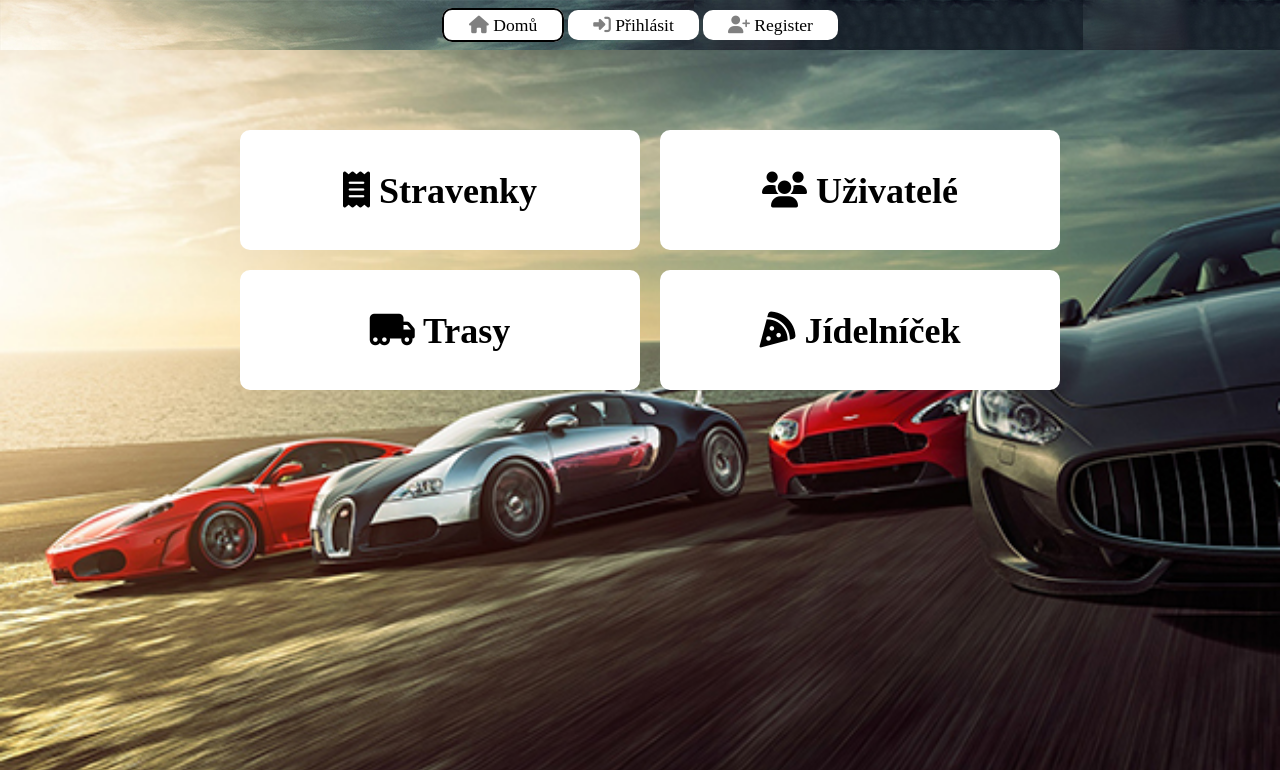
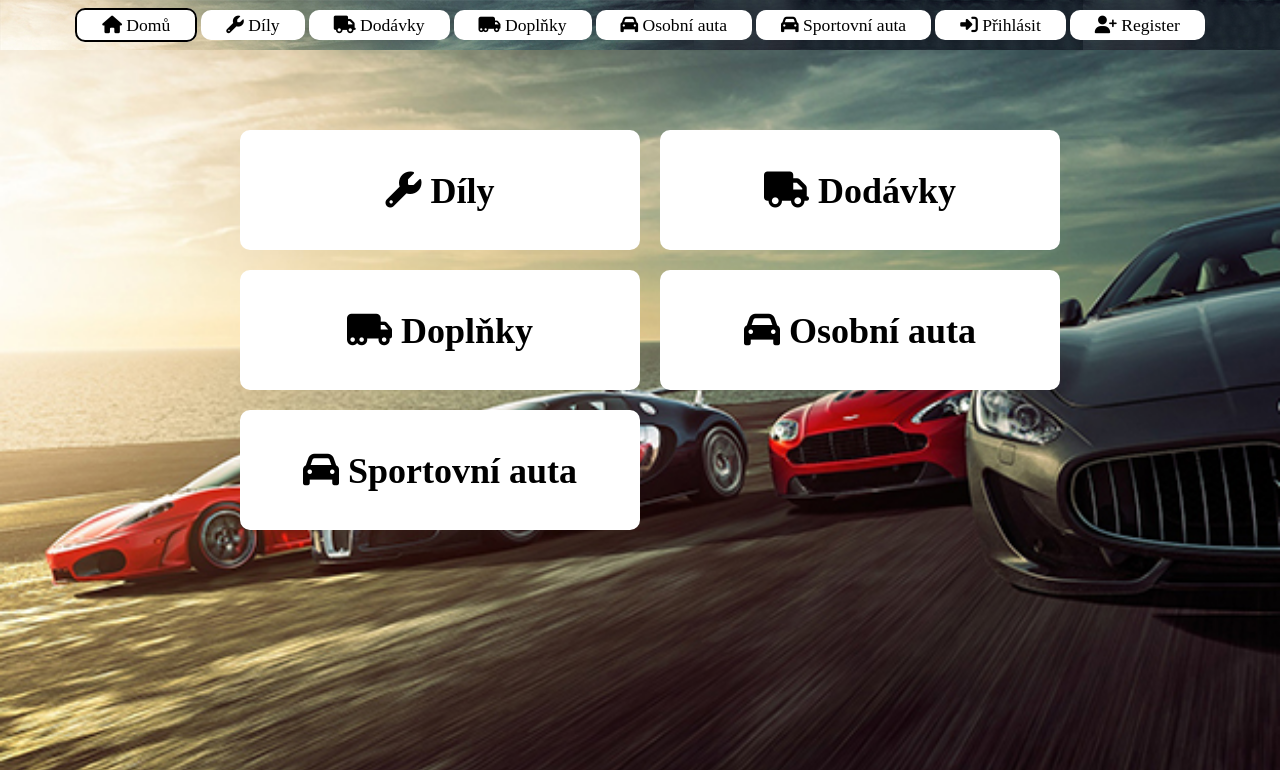
Before and after one commit to RadimHruska/HonzaKotlanProjekt, a PHP site: page /index.php in a window 1280 px wide. Shown: the top 770 px of the page. Run offline with PHP 8.4, Linux system fonts and the light colour scheme; some libraries are stand-ins or nearby versions.

Commit message:
prepair to add product pages

```diff
--- a/homeMenu.php
+++ b/homeMenu.php
@@ -2,17 +2,20 @@
     <div class="space"></div>
 <div class="menuContainer">
 
-<a class="nemuField" href="stravenky.php">
-   <div class="nemuFieldDiv"><h1> <i class="fa-solid fa-receipt" style="color: #000000;"></i> Stravenky</h1> </div> </a>
+<a class="nemuField" href="dil.php">
+   <div class="nemuFieldDiv"><h1><i class="fa-solid fa-wrench" style="color: #000000;"></i> Díly</h1> </div> </a>
 
 
-    <a class="nemuField" href="users.php">
-        <div class="nemuFieldDiv"><h1> <i class="fa-solid fa-users" style="color: #000000;"></i> Uživatelé</h1> </div> </a>
+    <a class="nemuField" href="dodavka.php">
+        <div class="nemuFieldDiv"><h1> <i class="fa-solid fa-truck" style="color: #000000;"></i> Dodávky</h1> </div> </a>
 
-        <a class="nemuField" href="#">
-            <div class="nemuFieldDiv"><h1> <i class="fa-solid fa-truck-moving" style="color: #000000;"></i> Trasy</h1> </div> </a>
+        <a class="nemuField" href="doplnek.php">
+            <div class="nemuFieldDiv"><h1> <i class="fa-solid fa-truck-moving" style="color: #000000;"></i> Doplňky</h1> </div> </a>
 
-            <a class="nemuField" href="#">
-                <div class="nemuFieldDiv"><h1> <i class="fa-solid fa-pizza-slice" style="color: #000000;"></i> Jídelníček</h1> </div> </a>
+            <a class="nemuField" href="osobni.php">
+                <div class="nemuFieldDiv"><h1> <i class="fa-solid fa-car" style="color: #000000;"></i> Osobní auta</h1> </div> </a>
+
+                <a class="nemuField" href="sportovni.php">
+                <div class="nemuFieldDiv"><h1> <i class="fa-solid fa-car" style="color: #000000;"></i> Sportovní auta</h1> </div> </a>
 </div>
 </div>
--- a/nav.php
+++ b/nav.php
@@ -9,13 +9,29 @@ if(!isset($_SESSION["loggedin"]) || $_SESSION["loggedin"] !== true){
 <ul>
 <li>
 <a href="index.php" <?php if ($thisPage=="Home")
-echo " id=\"currentpage\""; ?>><i class="fa-solid fa-house" style="color: gray;"></i> Domů</a>
+echo " id=\"currentpage\""; ?>><i class="fa-solid fa-house" style="#000000;"></i> Domů</a>
+
+
+<a href="dil.php" <?php if ($thisPage=="Dil")
+echo " id=\"currentpage\""; ?>><i class="fa-solid fa-wrench" style="#000000;"></i> Díly</a>
+
+<a href="dodavka.php" <?php if ($thisPage=="Dodavka")
+echo " id=\"currentpage\""; ?>><i class="fa-solid fa-truck" style="#000000;"></i> Dodávky</a>
+
+<a href="doplnek.php" <?php if ($thisPage=="Doplnek")
+echo " id=\"currentpage\""; ?>><i class="fa-solid fa-truck-moving" style="#000000;"></i> Doplňky</a>
+
+<a href="osobni.php" <?php if ($thisPage=="Osobni")
+echo " id=\"currentpage\""; ?>><i class="fa-solid fa-car" style="#000000;"></i> Osobní auta</a>
+
+<a href="sportovni.php" <?php if ($thisPage=="Sportivni")
+echo " id=\"currentpage\""; ?>><i class="fa-solid fa-car" style="#000000;"></i> Sportovní auta</a>
 
 <a href="login.php" <?php if ($thisPage=="login")
-echo " id=\"currentpage\""; ?>><i class="fa-solid fa-right-to-bracket" style="color: gray;"></i> Přihlásit</a>
+echo " id=\"currentpage\""; ?>><i class="fa-solid fa-right-to-bracket" style="#000000;"></i> Přihlásit</a>
 
 <a href="register.php" <?php if ($thisPage=="register")
-echo " id=\"currentpage\""; ?>><i class="fa-solid fa-user-plus" style="color: gray;"></i> Register</a>
+echo " id=\"currentpage\""; ?>><i class="fa-solid fa-user-plus" style="#000000;"></i> Register</a>
 </nav>
 <?php
 }
@@ -28,18 +44,41 @@ else
 <ul>
 <li>
 <a href="index.php" <?php if ($thisPage=="Home")
-echo " id=\"currentpage\""; ?>><i class="fa-solid fa-house" style="color: gray;"></i> Domů</a>
+echo " id=\"currentpage\""; ?>><i class="fa-solid fa-house" style="#000000;"></i> Domů</a>
+
+<a href="dil.php" <?php if ($thisPage=="Dil")
+echo " id=\"currentpage\""; ?>><i class="fa-solid fa-wrench" style="#000000;"></i> Díly</a>
+
+<a href="dodavka.php" <?php if ($thisPage=="Dodavka")
+echo " id=\"currentpage\""; ?>><i class="fa-solid fa-truck" style="#000000;"></i> Dodávky</a>
+
+<a href="doplnek.php" <?php if ($thisPage=="Doplnek")
+echo " id=\"currentpage\""; ?>><i class="fa-solid fa-truck-moving" style="#000000;"></i> Doplňky</a>
+
+<a href="osobni.php" <?php if ($thisPage=="Osobni")
+echo " id=\"currentpage\""; ?>><i class="fa-solid fa-car" style="#000000;"></i> Osobní auta</a>
+
+<a href="sportovni.php" <?php if ($thisPage=="Sportivni")
+echo " id=\"currentpage\""; ?>><i class="fa-solid fa-car" style="#000000;"></i> Sportovní auta</a>
+
+
 
 <a href="reset-password.php" <?php if ($thisPage=="Resset")
-echo " id=\"currentpage\""; ?>><i class="fa-solid fa-key" style="color: gray;"></i> Změna hesla</a>
+echo " id=\"currentpage\""; ?>><i class="fa-solid fa-key" style="#000000;"></i> Změna hesla</a>
 
 
 <a href="logout.php" <?php if ($thisPage=="logout")
-echo " id=\"currentpage\""; ?>><i class="fa-solid fa-right-from-bracket" style="color: gray;"></i> Odhlásit</a>
+echo " id=\"currentpage\""; ?>><i class="fa-solid fa-right-from-bracket" style="#000000;"></i> Odhlásit</a>
 
 
 <a  <?php if ($thisPage=="logout")
 echo " id=\"currentpage\""; ?>><?php echo  $_SESSION["username"];?></a>
+
+
+
+
+
+
 </nav>
  <?php
 
@@ -51,14 +90,14 @@ echo " id=\"currentpage\""; ?>><?php echo  $_SESSION["username"];?></a>
 <ul>
 <li>
 <a href="index.php" <?php if ($thisPage=="Home")
-echo " id=\"currentpage\""; ?>><i class="fa-solid fa-house" style="color: gray;"></i> AdminDomů</a>
+echo " id=\"currentpage\""; ?>><i class="fa-solid fa-house" style="#000000;"></i> AdminDomů</a>
 
 <a href="reset-password.php" <?php if ($thisPage=="Resset")
-echo " id=\"currentpage\""; ?>><i class="fa-solid fa-key" style="color: gray;"></i> Změna hesla</a>
+echo " id=\"currentpage\""; ?>><i class="fa-solid fa-key" style="#000000;"></i> Změna hesla</a>
 
 
 <a href="logout.php" <?php if ($thisPage=="logout")
-echo " id=\"currentpage\""; ?>><i class="fa-solid fa-right-from-bracket" style="color: gray;"></i> Odhlásit</a>
+echo " id=\"currentpage\""; ?>><i class="fa-solid fa-right-from-bracket" style="#000000;"></i> Odhlásit</a>
 <a  <?php if ($thisPage=="logout")
 echo " id=\"currentpage\""; ?>><?php echo  $_SESSION["username"];?></a>
 </nav>
--- a/users.php
+++ b/users.php
@@ -1,8 +1,8 @@
 <?php
-// Initialize the session
+// Inicializuje sesion
 session_start();
 
-// Check if the user is logged in, if not then redirect him to login page
+// zkontroluje jestly je uživatel přihlášen a jestly má správnou roly pro přístup do tebulky uživatelů
 if(!isset($_SESSION["loggedin"]) || $_SESSION["loggedin"] !== true || $_SESSION["role"] == 1){
     header("location: index.php");
     exit;
@@ -43,7 +43,7 @@ $sql = "SELECT id, username, role, phone, email FROM users";
         echo "<th>role</th>";
         echo "</tr>";
 
-
+    //dotaz a následný výpis uživatelů
         $query = mysqli_query($link, $sql);
         if ($query->num_rows > 0) {
             while($row = $query->fetch_assoc()) {
```
Also changed, not shown: dil.php (added), dodavka.php (added), doplnek.php (added), osobni.php (added), sportovni.php (added).
